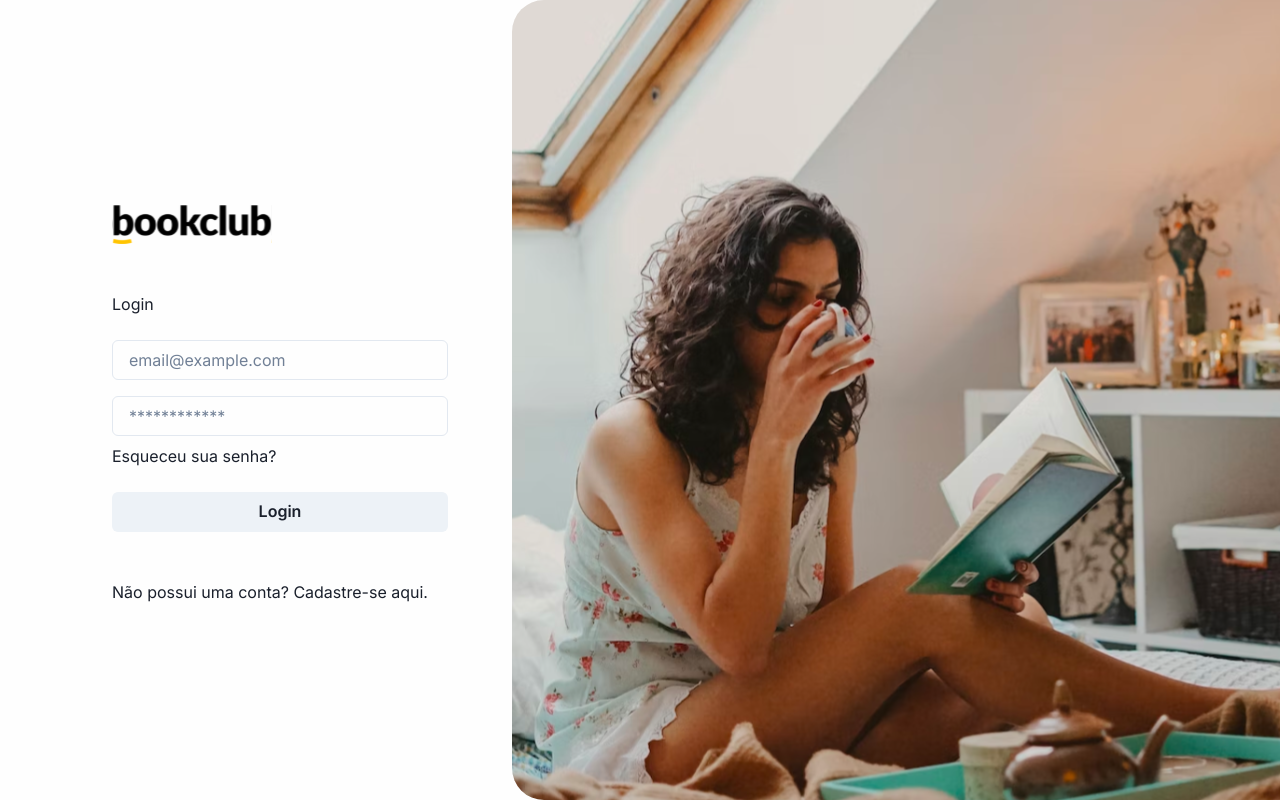
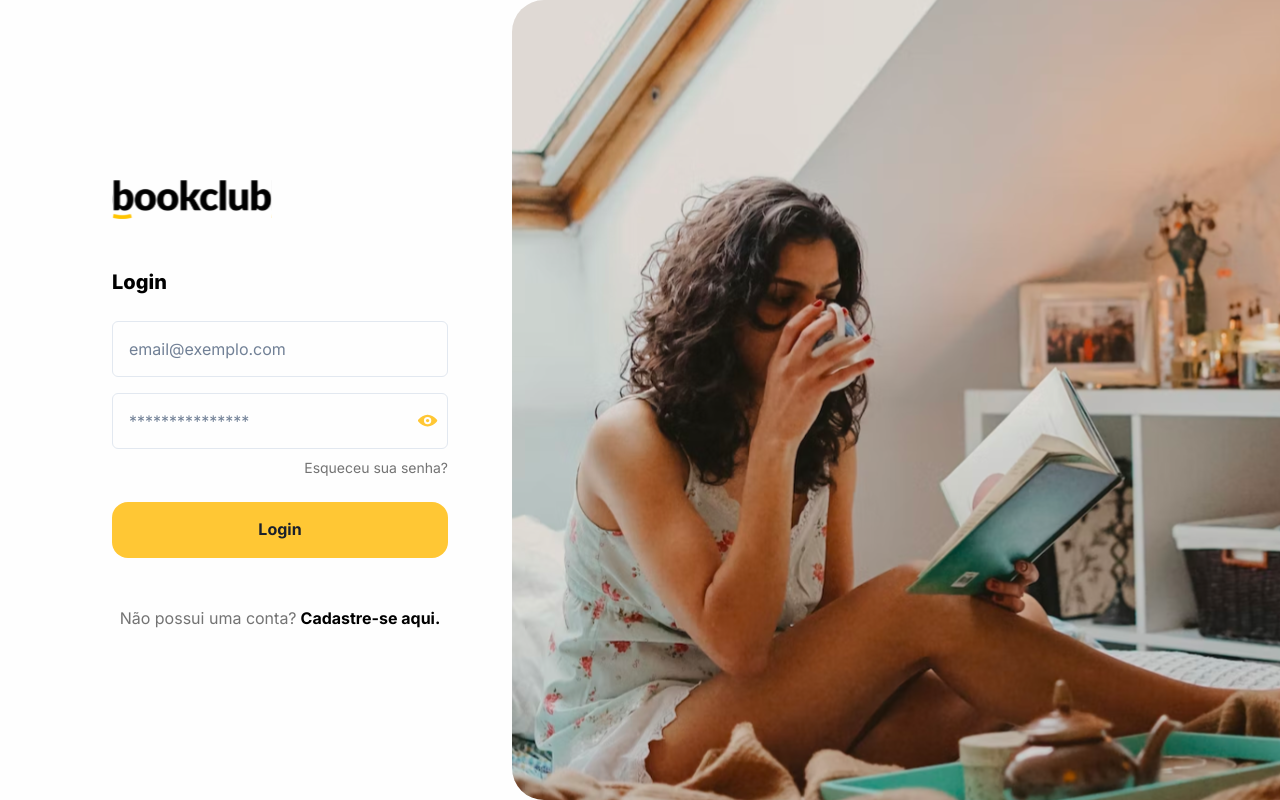
Before and after one commit to RivianSoldier/bookclub-web, a React (Create React App) app: page / in a window 1280 px wide. Built offline with nearby package versions, Linux system fonts and the light colour scheme.

Commit message:
login  screen UI finished

```diff
--- a/package.json
+++ b/package.json
@@ -3,6 +3,7 @@
   "version": "0.1.0",
   "private": true,
   "dependencies": {
+    "@chakra-ui/icons": "^2.1.0",
     "@chakra-ui/react": "^2.8.0",
     "@emotion/react": "^11.11.1",
     "@emotion/styled": "^11.11.0",
--- /dev/null
+++ b/src/components/atoms/Button.js
@@ -0,0 +1,15 @@
+import { Button as ChakraButton } from '@chakra-ui/react'
+
+export const Button = ({ children, ...props }) => (
+  <ChakraButton
+    fontWeight="bold"
+    fontSize="1rem"
+    borderRadius="16px"
+    h="3.5rem"
+    bg="brand.primary"
+    _hover={{ bg: 'brand.primary' }}
+    {...props}
+  >
+    {children}
+  </ChakraButton>
+)
--- /dev/null
+++ b/src/components/atoms/Link.js
@@ -0,0 +1,25 @@
+import { Link as ChakraLink, Flex } from '@chakra-ui/react'
+
+export const Link = ({ children, ...props }) => (
+  <ChakraLink fontSize="0.875rem" color="brand.greyDark" {...props}>
+    {children}
+  </ChakraLink>
+)
+
+Link.Action = ({ text, actionText, ...props }) => (
+  <Flex w="100%" alignItems="center" justifyContent="center">
+    <ChakraLink mr="4px" fontSize="1rem" color="brand.greyDark" {...props}>
+      {text}
+    </ChakraLink>
+    <ChakraLink
+      fontSize="1rem"
+      fontWeight="bold"
+      color="brand.black"
+      {...props}
+    >
+      {actionText}
+    </ChakraLink>
+  </Flex>
+)
+
+Link.Action.displayName = 'LinkAction'
--- /dev/null
+++ b/src/components/atoms/Text.js
@@ -0,0 +1,18 @@
+import { Text as ChakraText } from '@chakra-ui/react'
+
+export const Text = ({ children, ...props }) => (
+  <ChakraText {...props}>{children}</ChakraText>
+)
+
+Text.ScreenTitle = ({ children, ...props }) => (
+  <ChakraText
+    color="brand.black"
+    fontWeight="extrabold"
+    fontSize="1.25rem"
+    {...props}
+  >
+    {children}
+  </ChakraText>
+)
+
+Text.ScreenTitle.displayName = 'ScreenTitle'
--- /dev/null
+++ b/src/components/atoms/index.js
@@ -0,0 +1,3 @@
+export * from './Text'
+export * from './Link'
+export * from './Button'
--- /dev/null
+++ b/src/components/index.js
@@ -0,0 +1,2 @@
+export * from './atoms'
+export * from './molecules'
--- /dev/null
+++ b/src/components/molecules/Input.js
@@ -0,0 +1,50 @@
+import { useState } from 'react'
+import {
+  Input as ChakraInput,
+  InputGroup,
+  InputRightElement,
+  Button
+} from '@chakra-ui/react'
+import { ViewIcon, ViewOffIcon } from '@chakra-ui/icons'
+
+export const Input = (props) => (
+  <ChakraInput
+    h="3.5rem"
+    fontSize="1rem"
+    focusBorderColor="brand.primary"
+    {...props}
+  />
+)
+
+Input.Password = (props) => {
+  const [show, setShow] = useState(false)
+  const handleClick = () => setShow(!show)
+  return (
+    <InputGroup h="3.5rem" size="md" {...props}>
+      <Input
+        focusBorderColor="brand.primary"
+        pr="4.5rem"
+        fontSize="1rem"
+        type={show ? 'text' : 'password'}
+        placeholder="***************"
+      />
+      <InputRightElement h="3.5rem">
+        <Button
+          bg="transparent"
+          _hover={{ bg: 'transparent' }}
+          h="100%"
+          size="sm"
+          onClick={handleClick}
+        >
+          {show ? (
+            <ViewOffIcon boxSize="1.2rem" color="brand.primary" />
+          ) : (
+            <ViewIcon boxSize="1.2rem" color="brand.primary" />
+          )}
+        </Button>
+      </InputRightElement>
+    </InputGroup>
+  )
+}
+
+Input.Password.displayName = 'InputPassword'
--- /dev/null
+++ b/src/components/molecules/index.js
@@ -0,0 +1 @@
+export * from './Input'
--- a/src/modules/unauthenticated/screens/Login/index.js
+++ b/src/modules/unauthenticated/screens/Login/index.js
@@ -1,4 +1,5 @@
-import { Flex, Image, Text, Input, Link, Button } from '@chakra-ui/react'
+import { Flex, Image } from '@chakra-ui/react'
+import { Text, Input, Link, Button } from 'components'
 
 export const LoginScreen = () => {
   return (
@@ -13,12 +14,23 @@ export const LoginScreen = () => {
       >
         <Flex flexDir="column" w="84%">
           <Image src="/img/logo.svg" alt="BookClub logo" w="160px" h="48px" />
-          <Text mt="48px">Login</Text>
-          <Input mt="24px" placeholder="email@example.com" />
-          <Input mt="16px" placeholder="************" />
-          <Link mt="8px">Esqueceu sua senha?</Link>
+          <Text.ScreenTitle mt="48px">Login</Text.ScreenTitle>
+          <Input mt="24px" placeholder="email@exemplo.com" />
+          <Input.Password mt="16px" placeholder="************" />
+          <Flex
+            mt="8px"
+            w="100%"
+            alignItems="flex-end"
+            justifyContent="flex-end"
+          >
+            <Link>Esqueceu sua senha?</Link>
+          </Flex>
           <Button mt="24px">Login</Button>
-          <Link mt="48px">Não possui uma conta? Cadastre-se aqui.</Link>
+          <Link.Action
+            mt="48px"
+            text="Não possui uma conta?"
+            actionText="Cadastre-se aqui."
+          />
         </Flex>
       </Flex>
       <Flex
```
Also changed, not shown: 1 other file (tests, documents, lock files or other folders).
